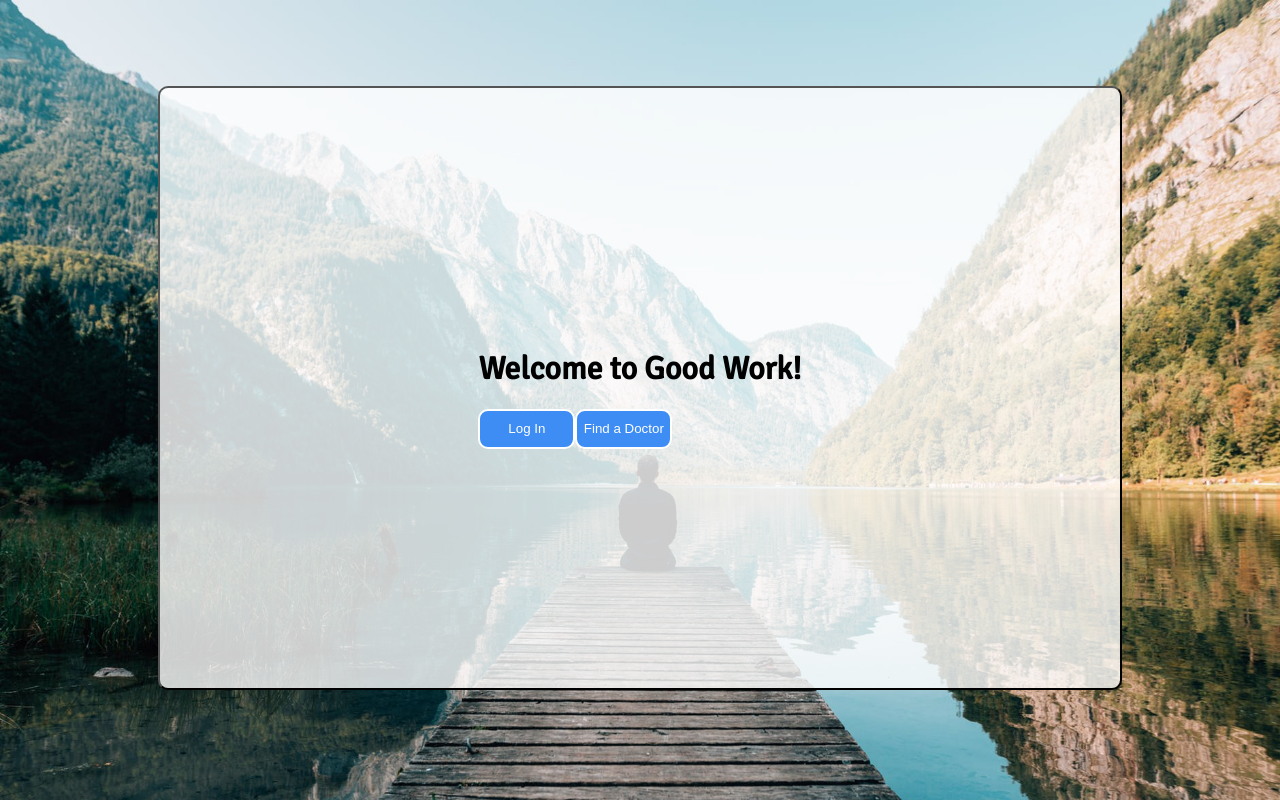
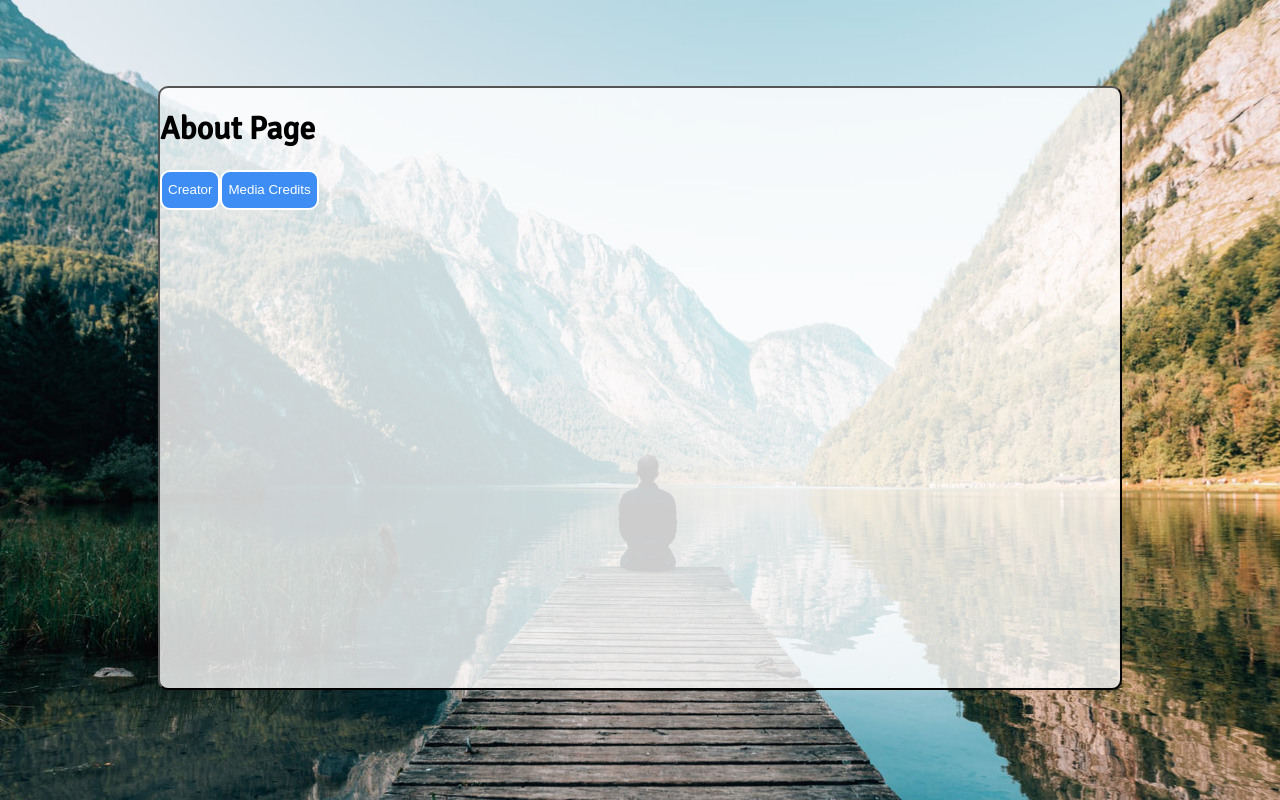
Before and after one commit to Bcdirito/good_work_2.0, a React app: page /about in a window 1280 px wide. Built offline with nearby package versions, Linux system fonts and the light colour scheme; no server answers.

Commit message:
added about page/icon

```diff
--- a/public/index.html
+++ b/public/index.html
@@ -7,7 +7,7 @@
         <link rel="manifest" href="manifest.json" />
         <link rel="stylesheet" href="./index.css">
         <link href="https://fonts.googleapis.com/css?family=Signika&display=swap" rel="stylesheet">
-
+        <link rel="shortcut icon" href="./team-success.png" type="image/x-icon">
         <title>Good Work</title>
     </head>
     <body>
--- a/src/App.js
+++ b/src/App.js
@@ -5,6 +5,7 @@ import Login from "./components/login/Login"
 import Home from "./components/general/Home"
 import DoctorContainer from "./components/doctors/DoctorContainer"
 import ChatContainer from "./components/messaging/ChatContainer"
+import About from "./components/general/About"
 import "./App.css"
 
 const apiTests = require("./utils/test")
@@ -28,6 +29,9 @@ const App = (props) => {
                 <Route exact path="/messaging" render={(props) => (
                     <ChatContainer {...props} />
                 )}/>
+                <Route exact path="/about" render={(props) => (
+                    <About {...props} />
+                )}/>
                 <Route component={LandingPage}/>
             </Switch>
         </div>
--- /dev/null
+++ b/src/components/general/About.js
@@ -0,0 +1,40 @@
+import React, { Component } from 'react'
+
+export default class About extends Component {
+    state = {
+        creatorBio: false,
+        mediaCredits: false
+    }
+
+    handleClick = (e) => {
+        this.setState({
+            [e.target.dataset.opposite]: false,
+            [e.target.name]: this.state[e.target.name] === false ? true : false
+        })
+    }
+
+    renderContent = () => {
+        if (this.state.creatorBio === true) return this.renderBio()
+        else if (this.state.mediaCredits === true) return this.renderMediaCredits()
+        else return null
+    }
+
+    renderBio = () => {
+        return <p>Bio Text Here</p>
+    }
+
+    renderMediaCredits = () => {
+        return <p>Icons made by <a href="https://www.flaticon.com/authors/freepik" title="Freepik">Freepik</a> from <a href="https://www.flaticon.com/" title="Flaticon">www.flaticon.com</a></p>
+    }
+
+    render() {
+        return (
+            <div>
+                <h1>About Page</h1>
+                <div>{this.renderContent()}</div>
+                <button name="creatorBio" data-opposite="mediaCredits" onClick={(e) => this.handleClick(e)}>Creator</button>
+                <button name="mediaCredits" data-opposite="creatorBio" onClick={(e) => this.handleClick(e)}>Media Credits</button>
+            </div>
+        )
+    }
+}
--- a/src/components/general/Home.js
+++ b/src/components/general/Home.js
@@ -5,9 +5,10 @@ const Home = (props) => {
     return (
         <div>
             <h1>Welcome, User</h1>
-            {/* <Link to="/goals"><button>Goals</button></Link> */}
-            {/* <Link to="/partner"><button>Partner</button></Link> */}
-            <Link to="/doctors"><button>Doctors</button></Link>
+            <Link to="/goals"><button>Goals</button></Link>
+            <Link to="/partner"><button>Partner</button></Link>
+            <Link to="/messaging">Messenger</Link>
+            {/* <Link to="/doctors"><button>Doctors</button></Link> */}
         </div>
     )
 }
--- a/src/components/messaging/ChatInput.js
+++ b/src/components/messaging/ChatInput.js
@@ -19,7 +19,7 @@ export default class ChatInput extends Component {
     handleChange = (e) => {
         this.setState({
             message: e.target.value
-        })
+``        })
     }
 
     render() {
```
Also changed, not shown: public/team-success.png (added).
